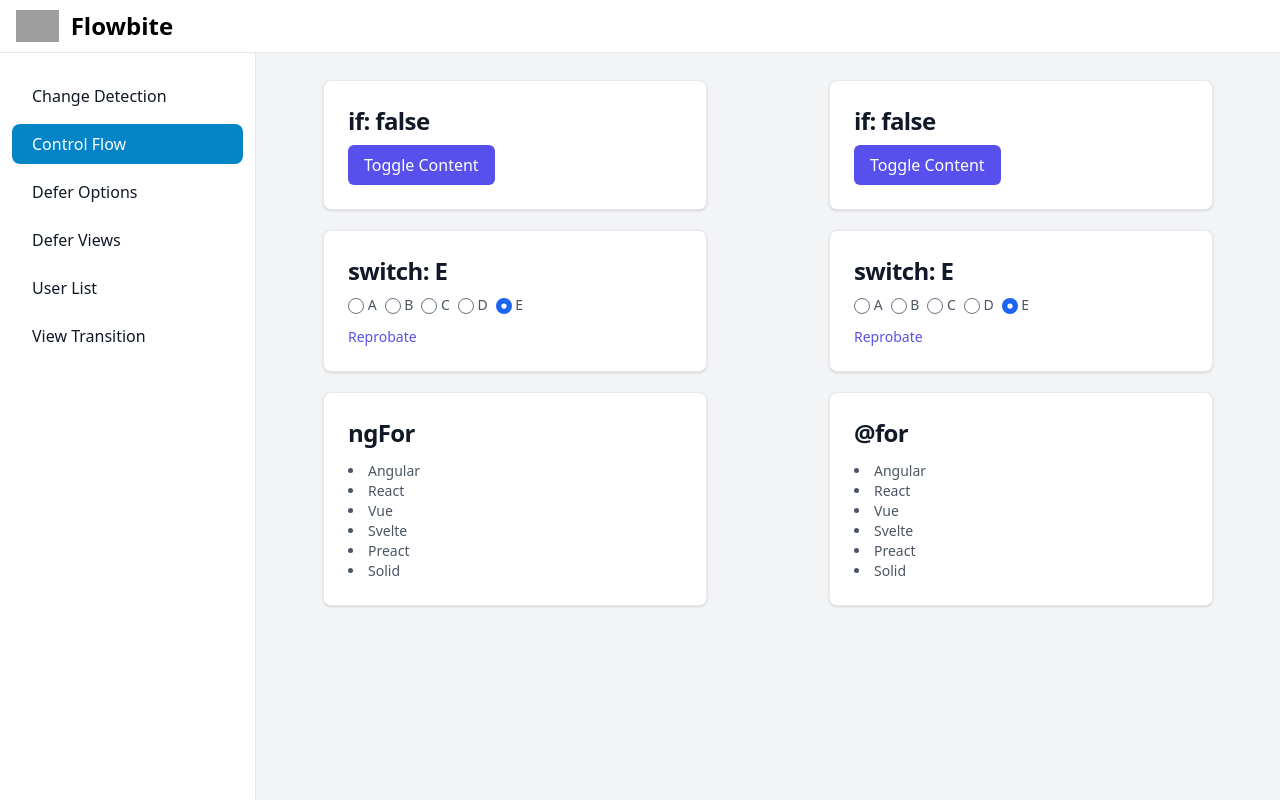
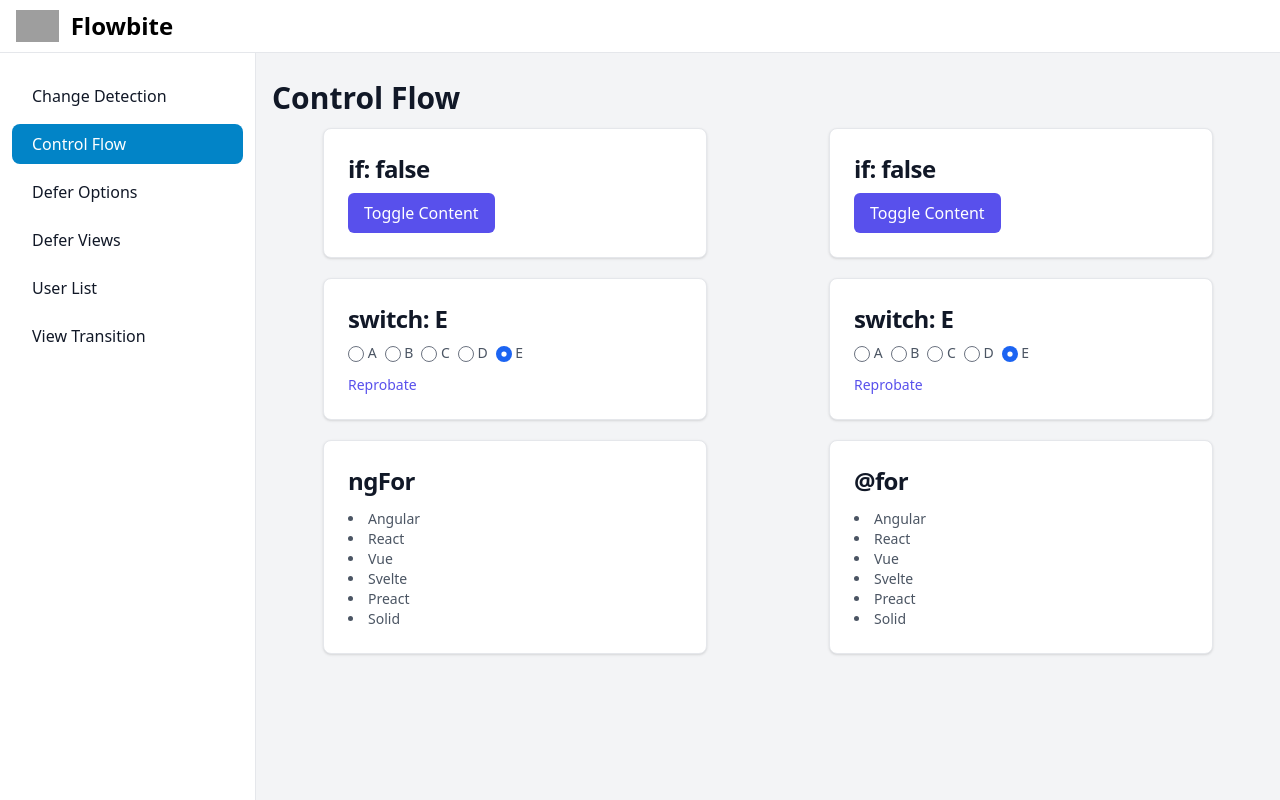
Before and after one commit to ZUR1C4T0/curso-angular, an Angular app: page /dashboard/control-flow in a window 1280 px wide. Built offline with nearby package versions, Linux system fonts and the light colour scheme; grey boxes are pictures that could not be loaded.

Commit message:
receive props using `@Input` decorator

```diff
--- a/src/app/dashboard/pages/control-flow/control-flow.component.html
+++ b/src/app/dashboard/pages/control-flow/control-flow.component.html
@@ -1,3 +1,5 @@
+<app-title title="Control Flow"></app-title>
+
 <section class="grid grid-cols-1 gap-5 place-content-center md:grid-cols-2">
   <!-- ngIf -->
   <div
--- a/src/app/dashboard/pages/control-flow/control-flow.component.ts
+++ b/src/app/dashboard/pages/control-flow/control-flow.component.ts
@@ -1,10 +1,11 @@
 import { CommonModule } from "@angular/common";
 import { ChangeDetectionStrategy, Component, signal } from "@angular/core";
+import { TitleComponent } from "~/app/shared/title/title.component";
 
 @Component({
 	selector: "app-control-flow",
 	standalone: true,
-	imports: [CommonModule],
+	imports: [CommonModule, TitleComponent],
 	templateUrl: "./control-flow.component.html",
 	changeDetection: ChangeDetectionStrategy.OnPush,
 })
--- a/src/app/shared/title/title.component.html
+++ /dev/null
@@ -1 +0,0 @@
-<p>title works!</p>,
--- a/src/app/shared/title/title.component.ts
+++ b/src/app/shared/title/title.component.ts
@@ -1,11 +1,12 @@
 import { CommonModule } from "@angular/common";
-import { ChangeDetectionStrategy, Component } from "@angular/core";
+import { Component, Input } from "@angular/core";
 
 @Component({
 	selector: "app-title",
 	standalone: true,
 	imports: [CommonModule],
-	templateUrl: "./title.component.html",
-	changeDetection: ChangeDetectionStrategy.OnPush,
+	template: `<h1 class='mb-3 text-3xl font-bold text-gray-900 dark:text-white'>{{ title }}</h1>`,
 })
-export class TitleComponent {}
+export class TitleComponent {
+	@Input({ required: true }) public title = "";
+}
```
